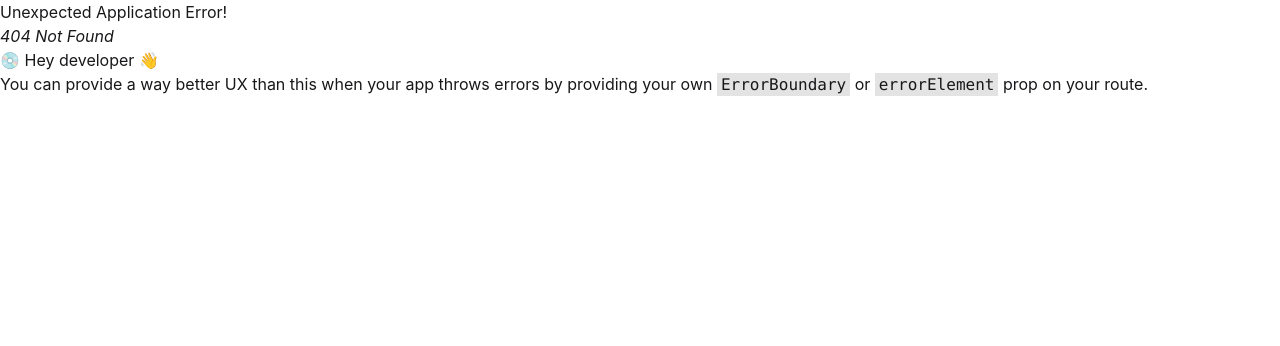
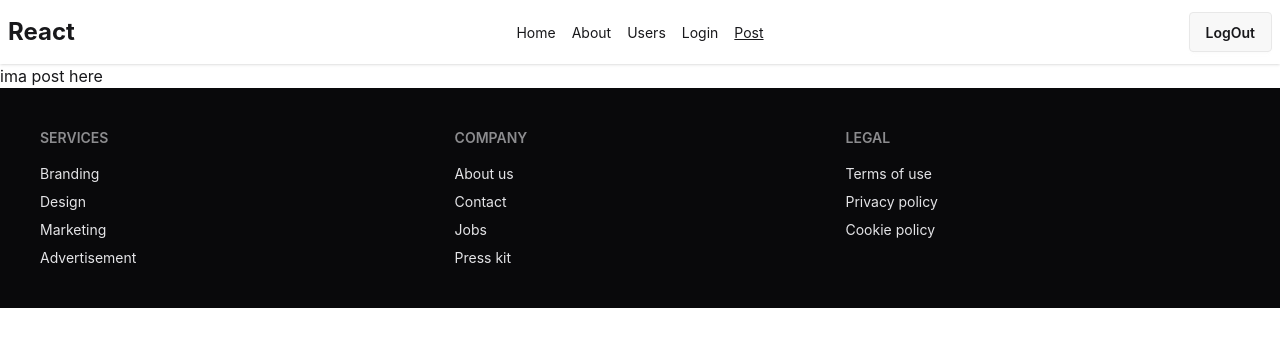
Before and after one commit to asik247/react-router-second, a React (Vite) app: page /post in a window 1280 px wide. Before the commit this address had no page. Shown: the top 346 px of the page. Built offline with nearby package versions, Linux system fonts and the light colour scheme.

Commit message:
post added

```diff
--- a/src/Components/Navbar/Navbar.jsx
+++ b/src/Components/Navbar/Navbar.jsx
@@ -16,7 +16,7 @@ const Navbar = () => {
                         <NavLink to={'about'}>About</NavLink>
                         <NavLink to={'users'}>Users</NavLink>
                         <NavLink to={'login'}>Login</NavLink>
-                        {/* <NavLink to={'login'}>Login</NavLink> */}
+                        <NavLink to={'post'}>Post</NavLink>
                     </ul>
                 </div>
                 <a className="font-bold text-2xl cursor-pointer">React</a>
@@ -27,6 +27,8 @@ const Navbar = () => {
                     <NavLink to={'about'}>About</NavLink>
                     <NavLink to={'users'}>Users</NavLink>
                     <NavLink to={'login'}>Login</NavLink>
+                    <NavLink to={'post'}>Post</NavLink>
+
                 </ul>
             </div>
             <div className="navbar-end">
--- /dev/null
+++ b/src/Components/Post/Post.jsx
@@ -0,0 +1,11 @@
+import React from 'react';
+
+const Post = () => {
+    return (
+        <div>
+            <h1>ima post here</h1>
+        </div>
+    );
+};
+
+export default Post;
--- a/src/main.jsx
+++ b/src/main.jsx
@@ -9,6 +9,7 @@ import Hero from './Components/HeroArea/Hero.jsx'
 import Users from './Components/Users/Users.jsx'
 import Login from './Components/Loing/Login.jsx'
 import UsersDetils from './Components/UsersDetils/UsersDetils.jsx'
+import Post from './Components/Post/Post.jsx'
 
 // router code start here;
 const router = createBrowserRouter([
@@ -30,6 +31,10 @@ const router = createBrowserRouter([
         loader:({params})=>fetch(`https://jsonplaceholder.typicode.com/users/${params.id}`),
         Component: UsersDetils
       },
+      {
+        path:'post',
+        Component:Post
+      }
 
 
     ]
```
